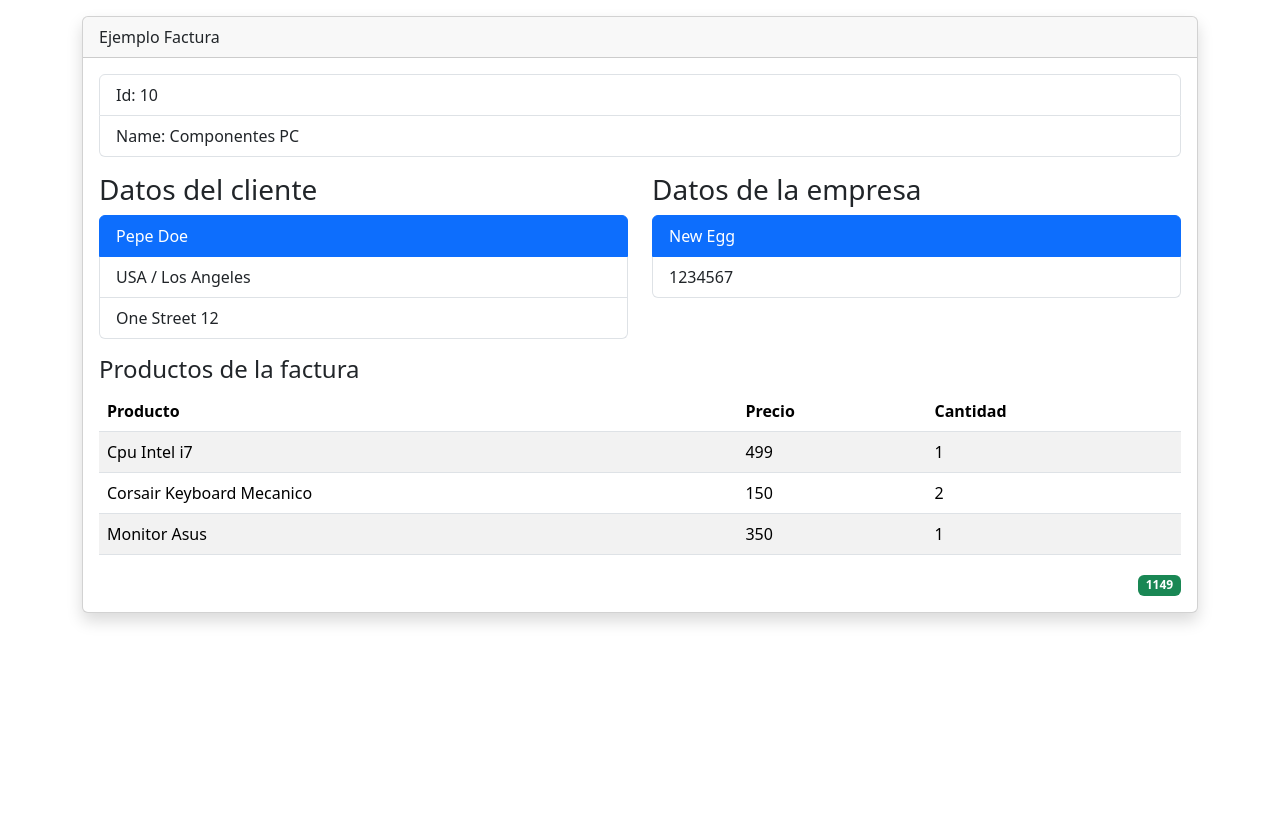
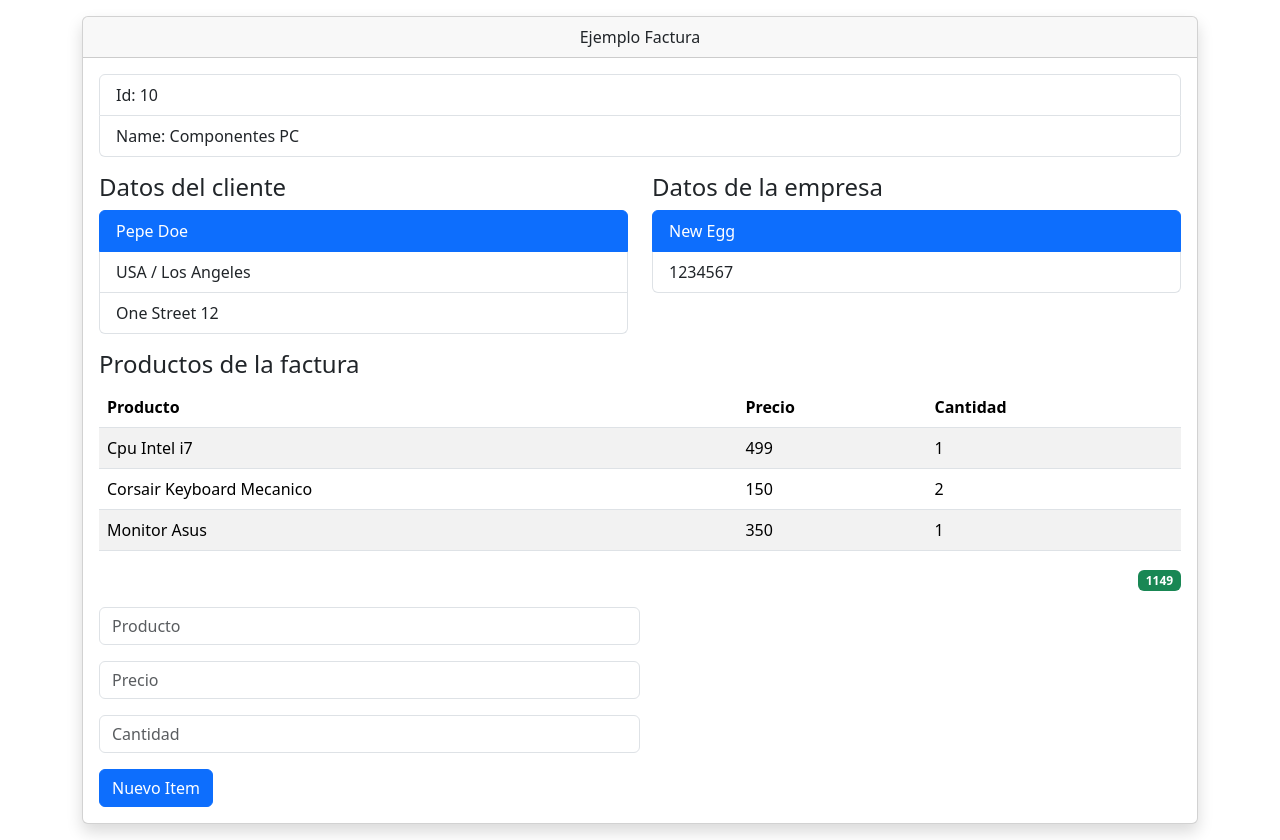
Before and after one commit to ale94/InvoiceApp, a React (Vite) app: page / in a window 1280 px wide. Before the commit the page ends 800 px from the top, so only its background shows below. Built offline with nearby package versions, Linux system fonts and the light colour scheme.

Commit message:
Add form items

```diff
--- a/src/InvoiceApp.jsx
+++ b/src/InvoiceApp.jsx
@@ -1,3 +1,4 @@
+import { useState } from "react";
 import { ClientView } from "./components/ClientView";
 import { CompanyView } from "./components/CompanyView";
 import { InvoiceView } from "./components/InvoiceView";
@@ -6,13 +7,20 @@ import { TotalView } from "./components/TotalView";
 import { getInovice } from "./services/getInovice";
 
 export const InvoiceApp = () => {
-  const { total, id, name, client, company, items } = getInovice();
+  const { total, id, name, client, company, items: data } = getInovice();
+
+  const [productValue, setProductValue] = useState("");
+  const [priceValue, setPriceValue] = useState("");
+  const [quantityValue, setQuantityValue] = useState("");
+
+  const [items, setItems] = useState(data);
+  const [counter, setCounter] = useState(4);
 
   return (
     <>
       <div className="container">
         <div className="card shadow my-3">
-          <div className="card-header">Ejemplo Factura</div>
+          <div className="card-header text-center">Ejemplo Factura</div>
           <div className="card-body">
             <InvoiceView id={id} name={name} />
             <div className="row my-3">
@@ -25,6 +33,75 @@ export const InvoiceApp = () => {
             </div>
             <ListItemView title="Productos de la factura" items={items} />
             <TotalView total={total} />
+            <form
+              className="w-50"
+              onSubmit={(event) => {
+                event.preventDefault();
+
+                if (productValue.trim().length <= 1) return;
+                if (priceValue.trim().length <= 1) return;
+                if (isNaN(priceValue.trim())) {
+                  alert("Error el precio no es un numero");
+                  return;
+                }
+                if (quantityValue.trim().length < 1) {
+                  alert("Error la cantidad tiene que ser mayor a 0");
+                  return;
+                }
+                if (isNaN(quantityValue.trim())) {
+                  alert("Error la cantidad no es un numero");
+                  return;
+                }
+
+                setItems([
+                  ...items,
+                  {
+                    id: counter,
+                    product: productValue.trim(),
+                    price: +priceValue.trim(),
+                    quantity: +quantityValue.trim(),
+                  },
+                ]);
+                setProductValue("");
+                setPriceValue("");
+                setQuantityValue("");
+                setCounter(counter + 1);
+              }}
+            >
+              <input
+                type="text"
+                name="product"
+                value={productValue}
+                placeholder="Producto"
+                className="form-control my-3"
+                onChange={(event) => {
+                  setProductValue(event.target.value);
+                }}
+              />
+              <input
+                type="text"
+                name="price"
+                value={priceValue}
+                placeholder="Precio"
+                className="form-control my-3"
+                onChange={(event) => {
+                  setPriceValue(event.target.value);
+                }}
+              />
+              <input
+                type="text"
+                name="quantity"
+                value={quantityValue}
+                placeholder="Cantidad"
+                className="form-control my-3"
+                onChange={(event) => {
+                  setQuantityValue(event.target.value);
+                }}
+              />
+              <button type="submit" className="btn btn-primary">
+                Nuevo Item
+              </button>
+            </form>
           </div>
         </div>
       </div>
--- a/src/components/ClientView.jsx
+++ b/src/components/ClientView.jsx
@@ -9,7 +9,7 @@ export const ClientView = ({ title, client }) => {
 
   return (
     <>
-      <h3>{title}</h3>
+      <h4>{title}</h4>
       <ul className="list-group">
         <li className="list-group-item active">
           {nameClient} {lastName}
--- a/src/components/CompanyView.jsx
+++ b/src/components/CompanyView.jsx
@@ -3,7 +3,7 @@ import PropTypes from "prop-types";
 export const CompanyView = ({ title, company }) => {
   return (
     <>
-      <h3>{title}</h3>
+      <h4>{title}</h4>
       <ul className="list-group">
         <li className="list-group-item active">{company.name}</li>
         <li className="list-group-item">{company.fiscalNumber}</li>
```
